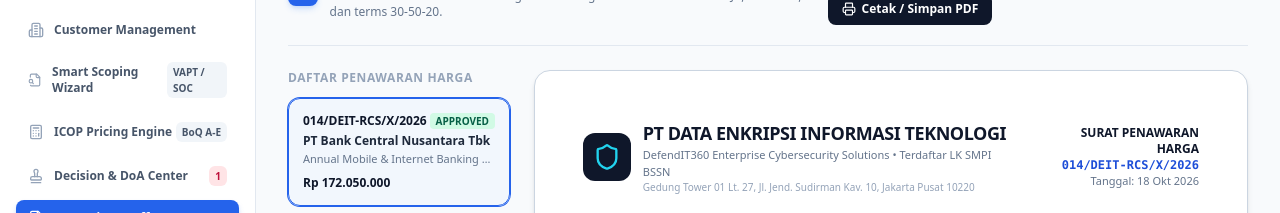
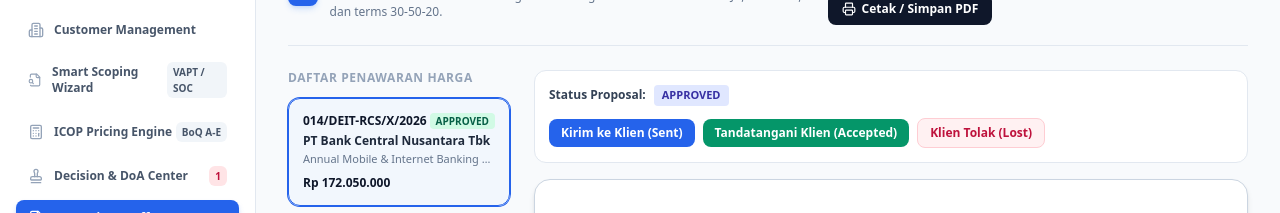
Before and after one commit to elanghaqeem-hash/India, a Next.js app: page /proposals in a window 1280 px wide. Shown: the part 146-359 px from the top of the page. Built offline with nearby package versions, Linux system fonts and the light colour scheme; no server answers.

Commit message:
Auto-update: 2026-10-20 12:15:37

```diff
--- a/src/app/approvals/page.tsx
+++ b/src/app/approvals/page.tsx
@@ -28,14 +28,35 @@ export default function ApprovalsPage() {
   const pendingApprovals = approvals.filter(a => a.status === 'pending');
   const pastApprovals = approvals.filter(a => a.status !== 'pending');
 
-  const handleAction = (id: string, status: 'approved' | 'rejected' | 'revision_requested') => {
+  const handleAction = async (id: string, status: 'approved' | 'rejected' | 'revision_requested') => {
     const approverName = 'Reza Fahlevi (Head Sales / Otorisator)';
-    const updated = appStore.updateApproval(id, status, approverName, comments);
+    try {
+      const res = await fetch('/api/approvals', {
+        method: 'POST',
+        headers: { 'Content-Type': 'application/json' },
+        body: JSON.stringify({
+          id,
+          status,
+          approver_name: approverName,
+          comments,
+        }),
+      });
+      const data = await res.json();
+      if (data.success) {
+        setNotification(`Berhasil memproses transaksi #${id}: Status diubah menjadi ${status.toUpperCase()}`);
+      } else {
+        setNotification(`Catatan: ${data.message || 'Status disimpan lokal'}`);
+      }
+    } catch (e: any) {
+      // Local fallback
+      appStore.updateApproval(id, status, approverName, comments);
+      setNotification(`Berhasil memproses transaksi #${id}: Status diubah menjadi ${status.toUpperCase()}`);
+    }
+
     setApprovals([...appStore.getState().approvals]);
     setSelectedItem(null);
     setActionType(null);
     setComments('');
-    setNotification(`Berhasil memproses transaksi #${id}: Status diubah menjadi ${status.toUpperCase()}`);
     setTimeout(() => setNotification(null), 4000);
   };
 
--- a/src/app/proposals/page.tsx
+++ b/src/app/proposals/page.tsx
@@ -224,7 +224,47 @@ Tuliskan dalam gaya konsultan keamanan siber eksekutif terpercaya (Big 4 cyberse
         </div>
 
         {/* Right Column: Professional Formal Document Preview */}
-        <div className="lg:col-span-3">
+        <div className="lg:col-span-3 space-y-4">
+          {/* Action Ribbon (Hidden when printing) */}
+          <div className="no-print flex flex-wrap items-center justify-between gap-3 bg-white p-3.5 rounded-xl border border-slate-200 shadow-2xs">
+            <div className="flex items-center gap-2">
+              <span className="text-xs font-bold text-slate-700">Status Proposal:</span>
+              <span className={`px-2 py-0.5 rounded text-[11px] font-black uppercase ${
+                selectedProp.status === 'accepted' ? 'bg-emerald-100 text-emerald-800' :
+                selectedProp.status === 'sent' ? 'bg-blue-100 text-blue-800' :
+                selectedProp.status === 'approved' ? 'bg-indigo-100 text-indigo-800' :
+                selectedProp.status === 'rejected' ? 'bg-rose-100 text-rose-800' :
+                'bg-amber-100 text-amber-800'
+              }`}>
+                {selectedProp.status}
+              </span>
+            </div>
+
+            <div className="flex flex-wrap items-center gap-2">
+              <button
+                onClick={() => handleUpdateStatus('sent')}
+                disabled={selectedProp.status === 'sent' || selectedProp.status === 'accepted'}
+                className="px-3 py-1.5 rounded-lg bg-blue-600 hover:bg-blue-700 disabled:opacity-40 text-white text-xs font-bold shadow-xs transition-colors"
+              >
+                Kirim ke Klien (Sent)
+              </button>
+              <button
+                onClick={() => handleUpdateStatus('accepted')}
+                disabled={selectedProp.status === 'accepted'}
+                className="px-3 py-1.5 rounded-lg bg-emerald-600 hover:bg-emerald-700 disabled:opacity-40 text-white text-xs font-bold shadow-xs transition-colors"
+              >
+                Tandatangani Klien (Accepted)
+              </button>
+              <button
+                onClick={() => handleUpdateStatus('rejected')}
+                disabled={selectedProp.status === 'rejected' || selectedProp.status === 'accepted'}
+                className="px-3 py-1.5 rounded-lg bg-rose-50 hover:bg-rose-100 border border-rose-200 disabled:opacity-40 text-rose-700 text-xs font-bold transition-colors"
+              >
+                Klien Tolak (Lost)
+              </button>
+            </div>
+          </div>
+
           <div className="rounded-2xl border border-slate-300 bg-white p-8 sm:p-12 shadow-md print:border-none print:shadow-none print:p-0 text-slate-900 space-y-6">
             {/* Letterhead */}
             <div className="border-b-2 border-slate-900 pb-5 flex flex-col sm:flex-row justify-between items-start sm:items-center gap-4">
```
